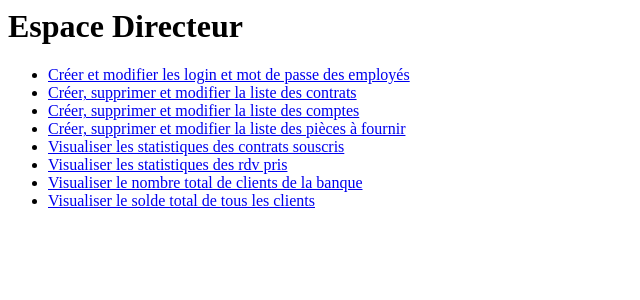
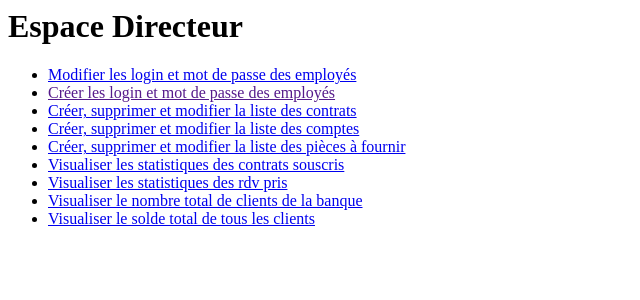
Before and after one commit to LiudBenPie/Banque, a PHP site: page /roles/directeur.php in a window 1280 px wide. Shown: the top 300 px of the page, without its empty margins (0-640 px from the left). Run offline with PHP 8.4, Linux system fonts and the light colour scheme.

Commit message:
Update directeur.php

```diff
--- a/roles/directeur.php
+++ b/roles/directeur.php
@@ -1,7 +1,8 @@
 <h1>Espace Directeur</h1>
     <nav>
         <ul class="nav-links">
-            <li><a href="gestion-employes.html" class="link">Créer et modifier les login et mot de passe des employés</a></li>
+            <li><a href="../modification_donnees.php" class="link">Modifier les login et mot de passe des employés</a></li>
+            <li><a href="" class="link">Créer les login et mot de passe des employés</a></li>
             <li><a href="gestion-contrats.html" class="link">Créer, supprimer et modifier la liste des contrats</a></li>
             <li><a href="gestion-comptes.html" class="link">Créer, supprimer et modifier la liste des comptes</a></li>
             <li><a href="gestion-pieces.html" class="link">Créer, supprimer et modifier la liste des pièces à fournir</a></li>
```
